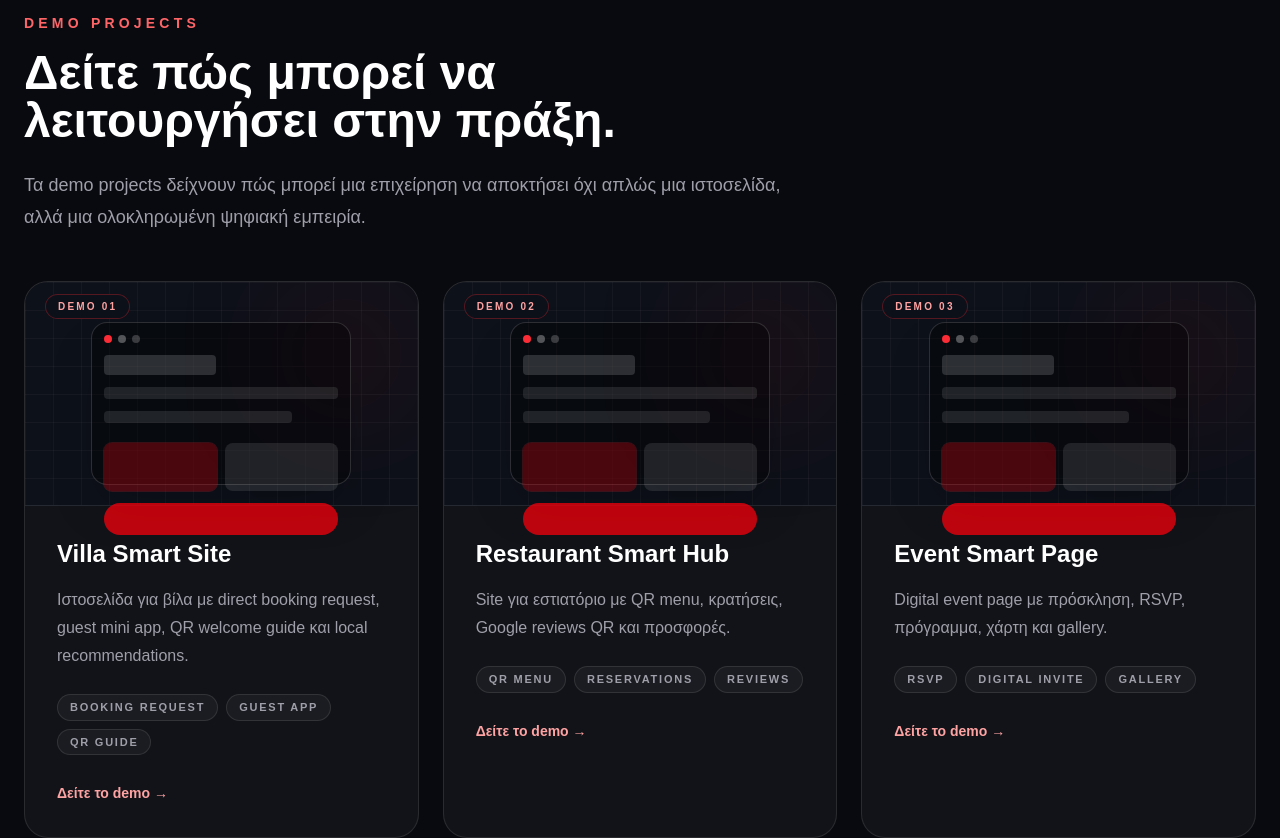
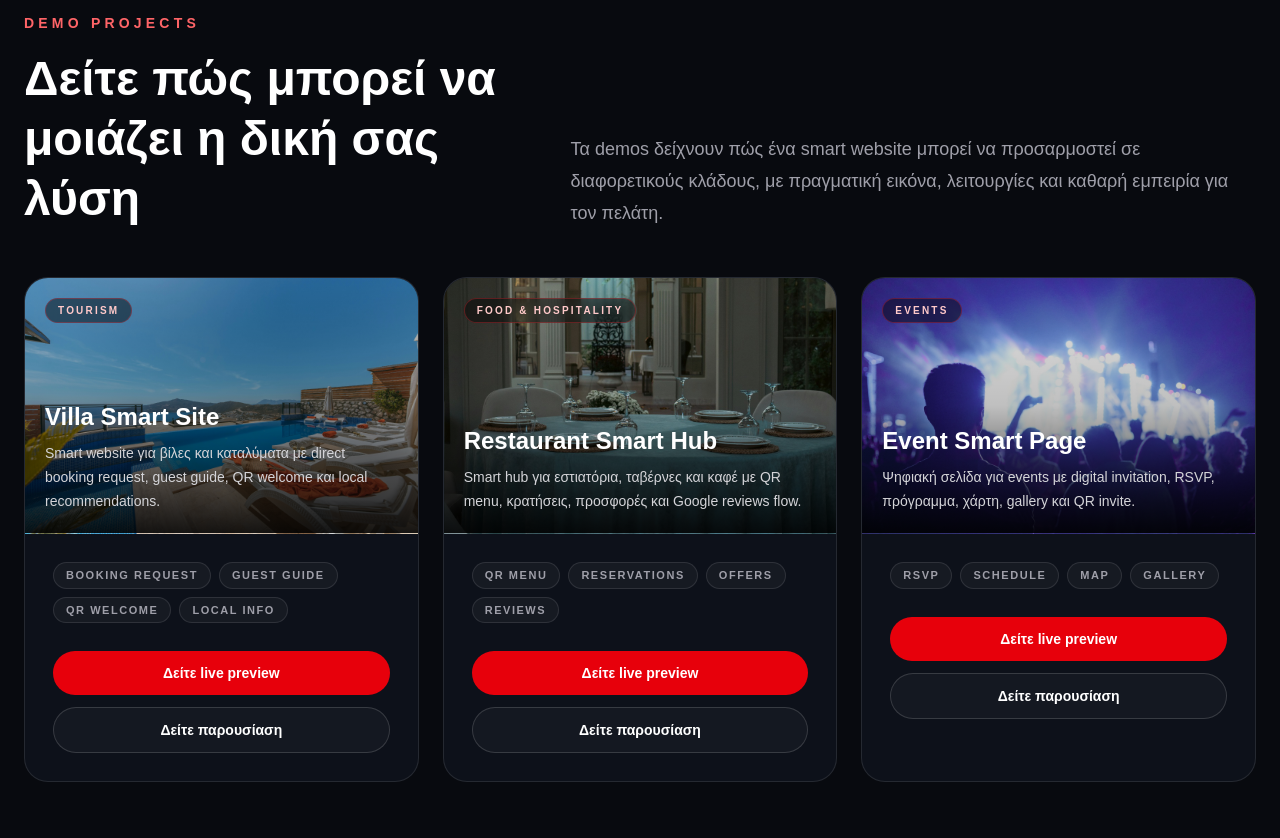
Before and after one commit to OdyssiX/odyssix-site, a Next.js app: page / in a window 1280 px wide. Shown: the part 6120-6958 px from the top of the page. Built offline with nearby package versions, Linux system fonts and the light colour scheme.

Commit message:
Improve homepage demo cards with real previews

```diff
--- /dev/null
+++ b/components/DemoCardsGrid.tsx
@@ -0,0 +1,89 @@
+const demos = [
+  {
+    title: "Villa Smart Site",
+    label: "Tourism",
+    href: "/demos/villa-smart-site",
+    previewHref: "/demos/villa-smart-site/live-preview",
+    image: "/demo/villa/hero.jpg",
+    text: "Smart website για βίλες και καταλύματα με direct booking request, guest guide, QR welcome και local recommendations.",
+    features: ["Booking Request", "Guest Guide", "QR Welcome", "Local Info"],
+  },
+  {
+    title: "Restaurant Smart Hub",
+    label: "Food & Hospitality",
+    href: "/demos/restaurant-smart-hub",
+    previewHref: "/demos/restaurant-smart-hub/live-preview",
+    image: "/demo/restaurant/hero.jpg",
+    text: "Smart hub για εστιατόρια, ταβέρνες και καφέ με QR menu, κρατήσεις, προσφορές και Google reviews flow.",
+    features: ["QR Menu", "Reservations", "Offers", "Reviews"],
+  },
+  {
+    title: "Event Smart Page",
+    label: "Events",
+    href: "/demos/event-smart-page",
+    previewHref: "/demos/event-smart-page/live-preview",
+    image: "/demo/event/hero.jpg",
+    text: "Ψηφιακή σελίδα για events με digital invitation, RSVP, πρόγραμμα, χάρτη, gallery και QR invite.",
+    features: ["RSVP", "Schedule", "Map", "Gallery"],
+  },
+];
+
+export default function DemoCardsGrid() {
+  return (
+    <div className="grid gap-6 lg:grid-cols-3">
+      {demos.map((demo) => (
+        <article
+          key={demo.title}
+          className="group overflow-hidden rounded-3xl border border-white/10 bg-[#0D111A] transition hover:-translate-y-1 hover:border-red-500/40 hover:bg-white/[0.04]"
+        >
+          <div
+            className="relative h-64 border-b border-white/10 bg-cover bg-center"
+            style={{ backgroundImage: `url('${demo.image}')` }}
+          >
+            <div className="absolute inset-0 bg-gradient-to-b from-black/10 via-black/25 to-black/90" />
+
+            <div className="absolute left-5 top-5 rounded-full border border-red-500/30 bg-black/45 px-3 py-1 text-[10px] font-bold uppercase tracking-[0.22em] text-red-200 backdrop-blur">
+              {demo.label}
+            </div>
+
+            <div className="absolute bottom-5 left-5 right-5">
+              <h3 className="text-2xl font-black text-white">{demo.title}</h3>
+              <p className="mt-2 text-sm leading-6 text-zinc-300">
+                {demo.text}
+              </p>
+            </div>
+          </div>
+
+          <div className="p-6 md:p-7">
+            <div className="flex flex-wrap gap-2">
+              {demo.features.map((feature) => (
+                <span
+                  key={feature}
+                  className="rounded-full border border-white/10 bg-white/[0.04] px-3 py-1 text-[11px] font-semibold uppercase tracking-[0.14em] text-zinc-400"
+                >
+                  {feature}
+                </span>
+              ))}
+            </div>
+
+            <div className="mt-7 grid gap-3">
+              <a
+                href={demo.previewHref}
+                className="inline-flex justify-center rounded-full bg-red-600 px-6 py-3 text-sm font-bold text-white transition hover:bg-red-500"
+              >
+                Δείτε live preview
+              </a>
+
+              <a
+                href={demo.href}
+                className="inline-flex justify-center rounded-full border border-white/15 bg-white/[0.03] px-6 py-3 text-sm font-bold text-white transition hover:bg-white/10"
+              >
+                Δείτε παρουσίαση
+              </a>
+            </div>
+          </div>
+        </article>
+      ))}
+    </div>
+  );
+}
--- a/components/DemoProjectsSection.tsx
+++ b/components/DemoProjectsSection.tsx
@@ -1,103 +1,28 @@
-const demos = [
-  {
-    title: "Villa Smart Site",
-    text: "Ιστοσελίδα για βίλα με direct booking request, guest mini app, QR welcome guide και local recommendations.",
-    tags: ["Booking Request", "Guest App", "QR Guide"],
-    href: "/demos/villa-smart-site",
-  },
-  {
-    title: "Restaurant Smart Hub",
-    text: "Site για εστιατόριο με QR menu, κρατήσεις, Google reviews QR και προσφορές.",
-    tags: ["QR Menu", "Reservations", "Reviews"],
-    href: "/demos/restaurant-smart-hub",
-  },
-  {
-    title: "Event Smart Page",
-    text: "Digital event page με πρόσκληση, RSVP, πρόγραμμα, χάρτη και gallery.",
-    tags: ["RSVP", "Digital Invite", "Gallery"],
-    href: "/demos/event-smart-page",
-  },
-];
+import DemoCardsGrid from "./DemoCardsGrid";
 
 export default function DemoProjectsSection() {
   return (
-    <section id="demos" className="mx-auto max-w-7xl px-6 py-24">
-      <div className="max-w-3xl">
-        <p className="text-sm font-semibold uppercase tracking-[0.3em] text-red-400">
-          Demo Projects
-        </p>
+    <section id="demos" className="mx-auto max-w-7xl px-5 py-20 md:px-6 md:py-24">
+      <div className="grid gap-10 lg:grid-cols-[0.85fr_1.15fr] lg:items-end">
+        <div>
+          <p className="text-sm font-semibold uppercase tracking-[0.3em] text-red-400">
+            Demo Projects
+          </p>
 
-        <h2 className="mt-4 text-3xl font-bold md:text-5xl">
-          Δείτε πώς μπορεί να λειτουργήσει στην πράξη.
-        </h2>
+          <h2 className="mt-4 text-3xl font-bold leading-tight md:text-5xl">
+            Δείτε πώς μπορεί να μοιάζει η δική σας λύση
+          </h2>
+        </div>
 
-        <p className="mt-6 text-lg leading-8 text-zinc-400">
-          Τα demo projects δείχνουν πώς μπορεί μια επιχείρηση να αποκτήσει
-          όχι απλώς μια ιστοσελίδα, αλλά μια ολοκληρωμένη ψηφιακή εμπειρία.
+        <p className="text-lg leading-8 text-zinc-400">
+          Τα demos δείχνουν πώς ένα smart website μπορεί να προσαρμοστεί σε
+          διαφορετικούς κλάδους, με πραγματική εικόνα, λειτουργίες και καθαρή
+          εμπειρία για τον πελάτη.
         </p>
       </div>
 
-      <div className="mt-12 grid gap-6 lg:grid-cols-3">
-        {demos.map((demo, index) => (
-          <article
-            key={demo.title}
-            className="group overflow-hidden rounded-3xl border border-white/10 bg-white/[0.04] transition hover:-translate-y-1 hover:border-red-500/40 hover:bg-white/[0.06]"
-          >
-            <div className="relative h-56 border-b border-white/10 bg-[#0D111A] p-5 pt-10">
-              <div className="absolute inset-0 bg-[linear-gradient(to_right,rgba(255,255,255,0.035)_1px,transparent_1px),linear-gradient(to_bottom,rgba(255,255,255,0.035)_1px,transparent_1px)] bg-[size:28px_28px]" />
-              <div className="absolute right-6 top-6 h-24 w-24 rounded-full bg-red-600/20 blur-3xl" />
-
-              <div className="relative mx-auto h-full max-w-[260px] rounded-2xl border border-white/15 bg-black/40 p-3 shadow-2xl">
-                <div className="mb-3 flex items-center gap-1.5">
-                  <span className="h-2 w-2 rounded-full bg-red-500" />
-                  <span className="h-2 w-2 rounded-full bg-white/30" />
-                  <span className="h-2 w-2 rounded-full bg-white/20" />
-                </div>
-
-                <div className="space-y-3">
-                  <div className="h-5 w-28 rounded bg-white/15" />
-                  <div className="h-3 w-full rounded bg-white/10" />
-                  <div className="h-3 w-4/5 rounded bg-white/10" />
-
-                  <div className="grid grid-cols-2 gap-2 pt-2">
-                    <div className="h-12 rounded-lg bg-red-600/30 ring-1 ring-red-500/20" />
-                    <div className="h-12 rounded-lg bg-white/10" />
-                  </div>
-
-                  <div className="h-8 rounded-full bg-red-600/80" />
-                </div>
-              </div>
-
-              <div className="absolute left-5 top-3 z-10 rounded-full border border-red-500/30 bg-[#0D111A]/90 px-3 py-1 text-[10px] font-bold uppercase tracking-[0.22em] text-red-300 backdrop-blur">
-                Demo 0{index + 1}
-              </div>
-            </div>
-
-            <div className="p-8">
-              <h3 className="text-2xl font-bold">{demo.title}</h3>
-
-              <p className="mt-4 leading-7 text-zinc-400">{demo.text}</p>
-
-              <div className="mt-6 flex flex-wrap gap-2">
-                {demo.tags.map((tag) => (
-                  <span
-                    key={tag}
-                    className="rounded-full border border-white/10 bg-white/[0.04] px-3 py-1 text-[11px] font-semibold uppercase tracking-[0.16em] text-zinc-400"
-                  >
-                    {tag}
-                  </span>
-                ))}
-              </div>
-
-              <a
-                href={demo.href}
-                className="mt-7 inline-flex text-sm font-semibold text-red-300 transition hover:text-red-200"
-              >
-                Δείτε το demo →
-              </a>
-            </div>
-          </article>
-        ))}
+      <div className="mt-12">
+        <DemoCardsGrid />
       </div>
     </section>
   );
```
